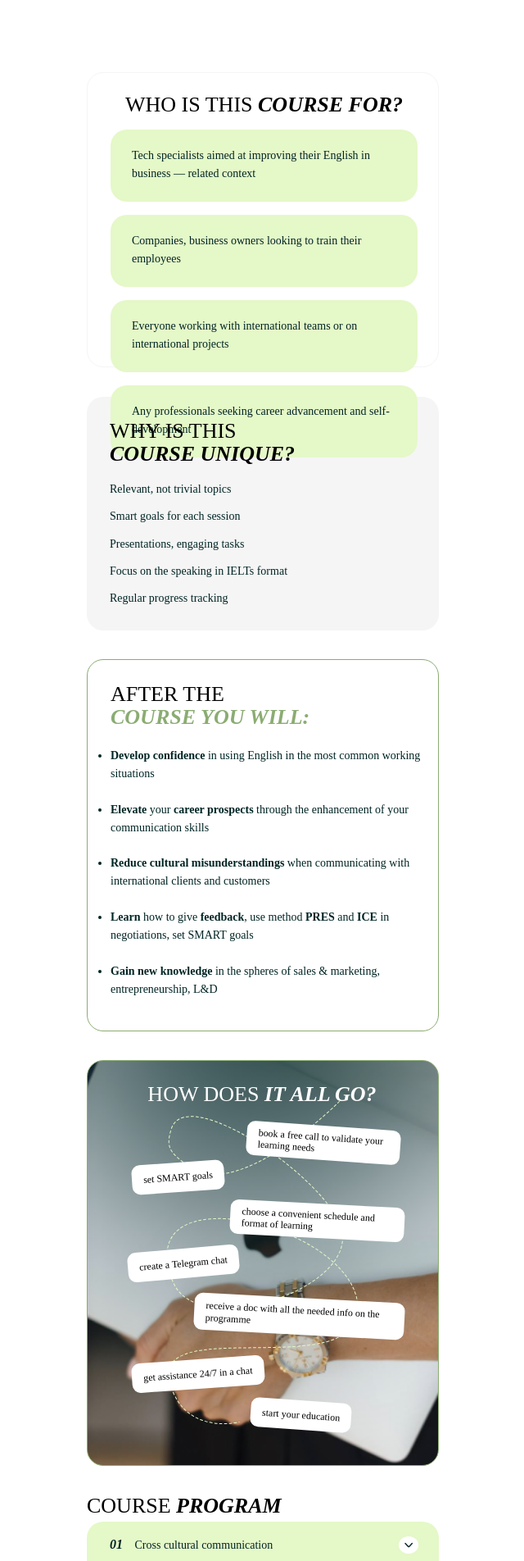
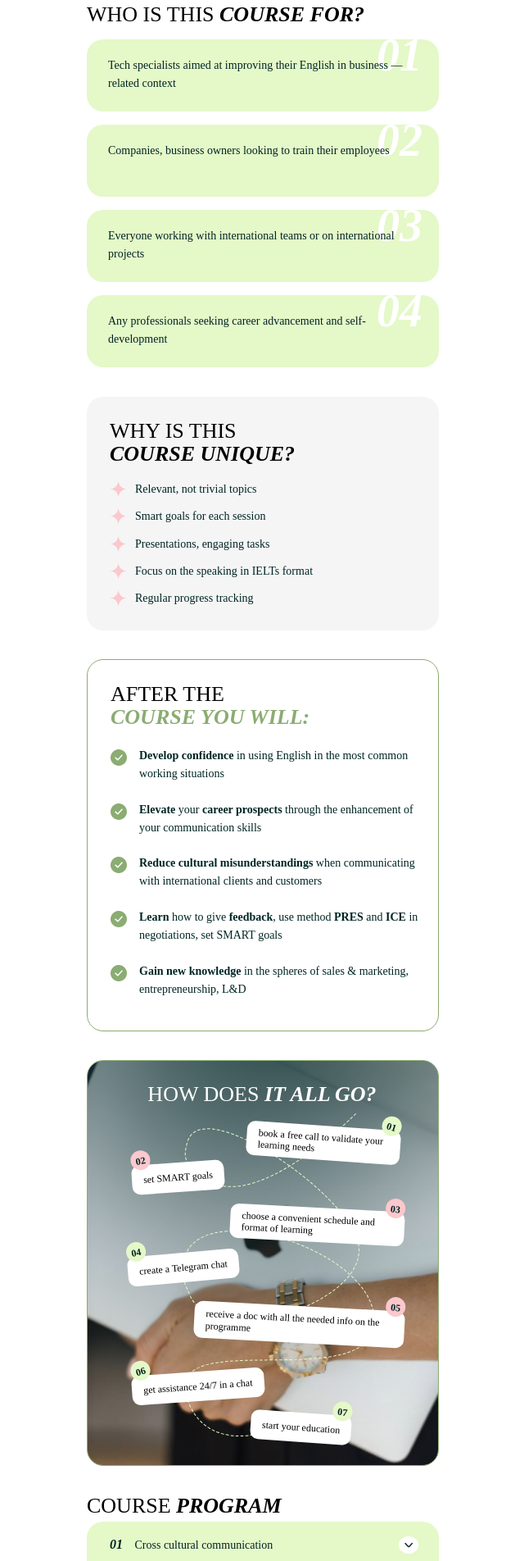
Before and after one commit to VNeskoromnaya/english_lab_forit, a plain HTML site: page index.html in a window 1280 px wide. Shown: the part 896-2800 px from the top of the page at 82% size, without its empty margins (319-959 px from the left). Drawn offline with Linux system fonts and the light colour scheme.

Commit message:
Update the section Audience + css; Update css for the section Uniqueness; Update css for the section After; update the section Steps + css

```diff
--- a/css/styles.css
+++ b/css/styles.css
@@ -124,11 +124,13 @@
 /* Second screen - Section Why-ness of the course */
 .why {
   margin-top: 36px;
-  padding: 28px 0 0 28px;
+  padding: 28px 24px 10px 28px;
   min-height: 348px;
   border-radius: 20px;
-  background-color: #f5f5f5;
-  /* background-color: var(--6) */
+  background-image: url('../icons/why_bg.png'),
+    linear-gradient(to top, rgba(245, 245, 245, 1), rgba(245, 245, 245, 1));
+  background-position: center center, left top;
+  background-repeat: no-repeat, repeat;
 }
 
 .why h2 span {
@@ -136,12 +138,12 @@
 }
 
 .why .text {
-  max-width: 294px;
+  min-width: 280px;
   margin-top: 22px;
 }
 
 /* Third screen - Section Who is this course for? */
-.customers {
+.audience {
   margin-top: 36px;
   /* padding: 0 0 0 28px; */
   min-height: 360px;
@@ -149,7 +151,7 @@
   /* background-color: var(--6) */
 }
 
-.customers__item {
+.audience__item {
   /* max-width: 344px; */
   height: 88px;
   margin-top: 16px;
@@ -157,6 +159,28 @@
   border-radius: 20px;
   background-color: #e5f8c8;
   /* background: var(--3); */
+  position: relative;
+}
+
+.audience__sequence {
+  position: absolute;
+  top: 5px;
+  right: 20px;
+  display: inline-block;
+  /* font-family: var(--font-family); */
+  font-style: italic;
+  font-weight: 600;
+  font-size: 56px;
+  line-height: 50%;
+  text-transform: uppercase;
+  color: rgb(255, 255, 255);
+  /* color: var(--5); */
+  z-index: 1;
+}
+
+.audience__item .text {
+  position: relative;
+  z-index: 2;
 }
 
 /* Forth screen - Section Why is this course unique? */
@@ -175,11 +199,20 @@
 
 .uniqueness__list {
   margin-top: 18px;
-  list-style: none;
+  /* list-style: none; */
+  list-style-type: none;
   min-height: 155px;
   display: flex;
   flex-direction: column;
   justify-content: space-between;
+}
+
+.uniqueness__item {
+  padding-left: 31px;
+  background-image: url('../icons/uniqueness_item_icon.svg');
+  background-position: 0 0;
+  background-size: 22px 22px;
+  background-repeat: no-repeat;
 }
 
 /* Section After the course */
@@ -203,13 +236,20 @@
 }
 
 .after__list {
-  /* margin-top: 15px; */
   min-height: 350px;
   display: flex;
   flex-direction: column;
   justify-content: space-evenly;
+  list-style-type: none;
 }
 
+.after__item {
+  padding-left: 35px;
+  background-image: url('../icons/after_item_icon.svg');
+  background-position: 0 3px;
+  background-size: 20px 20px;
+  background-repeat: no-repeat;
+}
 /* .after__item > .text {
   line-height: 129%;
 } */
@@ -224,10 +264,9 @@
   margin-top: 35px;
   padding: 28px 26px 24px 24px;
   background-image: url('../img/steps_vector.svg'), url('../img/bg.jpg');
-  background-position: center center, center center;
+  background-position: 60% 65%, center center;
   background-repeat: no-repeat, no-repeat;
   background-size: 55%, cover;
-
   border: 1.4px solid #8bac72;
   /* border: 1.40px solid var(--4); */
   border-radius: 20px;
@@ -256,7 +295,7 @@
   display: flex;
   justify-content: center;
   align-items: center;
-  position: relative;
+  /* position: relative; */
 }
 
 /* !!! застилизовать номера списка согласно макета */
@@ -285,7 +324,7 @@
   margin-top: 10px;
   position: absolute;
   right: 15px;
-  top: 85px;
+  top: 90px;
   transform: rotate(3deg);
 }
 
@@ -295,7 +334,7 @@
   margin-top: 10px;
   position: absolute;
   left: 25px;
-  top: 140px;
+  top: 145px;
   transform: rotate(-5deg);
 }
 
@@ -305,7 +344,7 @@
   margin-top: 10px;
   position: absolute;
   right: 15px;
-  top: 200px;
+  top: 210px;
   transform: rotate(3deg);
 }
 
@@ -315,7 +354,7 @@
   margin-top: 10px;
   position: absolute;
   left: 30px;
-  top: 275px;
+  top: 290px;
   transform: rotate(-4deg);
 }
 
@@ -325,7 +364,79 @@
   margin-top: 10px;
   position: absolute;
   right: 80px;
-  top: 325px;
+  top: 340px;
+  transform: rotate(4deg);
+}
+
+.steps__sequence {
+  width: 24px;
+  height: 24px;
+  position: absolute;
+  border-radius: 100%;
+  /* background: var(--3); */
+  /* font-family: var(--font-family); */
+  font-weight: 700;
+  font-size: 12px;
+  line-height: 217%;
+  text-transform: uppercase;
+  text-align: center;
+  color: #002424;
+  /* color: var(--1); */
+}
+
+.steps__item:nth-child(1) > .steps__sequence {
+  background: #e5f8c8;
+  /* background: var(--3); */
+  top: -17px;
+  right: 0;
+  transform: rotate(14deg);
+}
+
+.steps__item:nth-child(2) > .steps__sequence {
+  background: #fbc8cd;
+  /* background: var(--2); */
+  top: -18px;
+  left: 0;
+  transform: rotate(-7deg);
+}
+
+.steps__item:nth-child(3) > .steps__sequence {
+  background: #fbc8cd;
+  /* background: var(--2); */
+  top: -16px;
+  right: 0;
+  transform: rotate(4deg);
+}
+
+.steps__item:nth-child(4) > .steps__sequence {
+  background: #e5f8c8;
+  /* background: var(--3); */
+  top: -18px;
+  left: 0;
+  transform: rotate(-6deg);
+}
+
+.steps__item:nth-child(5) > .steps__sequence {
+  background: #fbc8cd;
+  /* background: var(--2); */
+  top: -17px;
+  right: 0;
+  transform: rotate(4deg);
+}
+
+.steps__item:nth-child(6) > .steps__sequence {
+  background: #e5f8c8;
+  /* background: var(--3); */
+  top: -18px;
+  left: 0;
+  transform: rotate(-13deg);
+}
+
+.steps__item:nth-child(7) > .steps__sequence {
+  background: #e5f8c8;
+  /* background: var(--3); */
+  top: -17px;
+  right: 0;
   transform: rotate(4deg);
 }
 
--- a/index.html
+++ b/index.html
@@ -75,24 +75,28 @@
           </p>
         </section>
 
-        <section class="customers">
+        <section class="audience">
           <h2 class="title">
             Who is this <span class="title__bold">course for?</span>
           </h2>
-          <p class="text customers__item">
-            Tech specialists aimed at improving their English in business —
-            related context
-          </p>
-          <p class="text customers__item">
-            Companies, business owners looking to train their employees
-          </p>
-          <p class="text customers__item">
-            Everyone working with international teams or on international
-            projects
-          </p>
-          <p class="text customers__item">
-            Any professionals seeking career advancement and self-development
-          </p>
+          <div class="audience__item">
+            <span class="audience__sequence">01</span>
+            <p class="text">Tech specialists aimed at improving their English in business —
+            related context</p>
+          </div>
+          <div class="audience__item">
+            <span class="audience__sequence">02</span>
+            <p class="text">Companies, business owners looking to train their employees</p>
+          </div>
+          <div class="audience__item">
+            <span class="audience__sequence">03</span>
+            <p class="text">Everyone working with international teams or on international
+            projects</p>
+          </div>
+          <div class="audience__item">
+            <span class="audience__sequence">04</span>
+            <p class="text">Any professionals seeking career advancement and self-development</p>
+          </div>
         </section>
 
         <section class="uniqueness">
@@ -154,20 +158,33 @@
 
           <ul class="steps__list">
             <li class="steps__item text_small">
+              <span class="steps__sequence">01</span>
               book a free call to validate your learning needs
             </li>
-            <li class="steps__item text_small">set SMART goals</li>
             <li class="steps__item text_small">
+              <span class="steps__sequence">02</span>
+              set SMART goals
+            </li>
+            <li class="steps__item text_small">
+              <span class="steps__sequence">03</span>
               choose a convenient schedule and format of learning
             </li>
-            <li class="steps__item text_small">create a Telegram chat</li>
             <li class="steps__item text_small">
+              <span class="steps__sequence">04</span>
+              create a Telegram chat
+            </li>
+            <li class="steps__item text_small">
+              <span class="steps__sequence">05</span>
               receive a doc with all the needed info on the programme
             </li>
             <li class="steps__item text_small">
+              <span class="steps__sequence">06</span>
               get assistance 24/7 in a chat
             </li>
-            <li class="steps__item text_small">start your education</li>
+            <li class="steps__item text_small">
+              <span class="steps__sequence">07</span>
+              start your education
+            </li>
           </ul>
         </section>
 
```
Also changed, not shown: icons/after_item_icon.svg (added), icons/uniqueness_item_icon.svg (renamed from icons/rhombus_icon.svg), icons/why_bg.png (added), 1 other file. Lines whose indentation alone changed are shown as unchanged.
